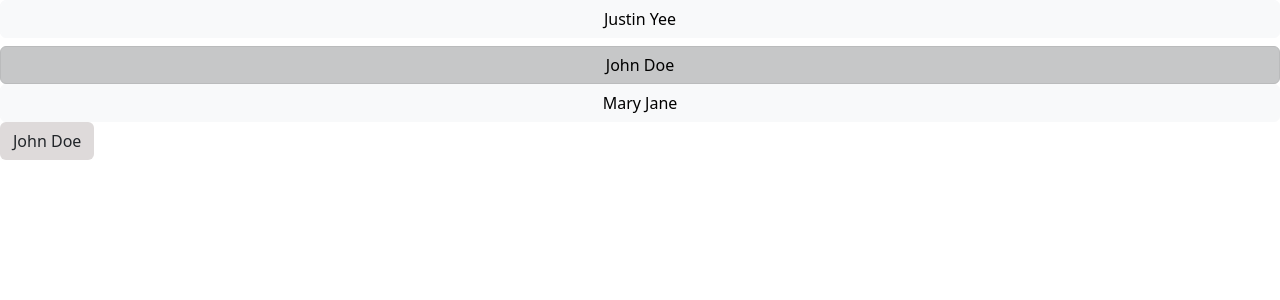
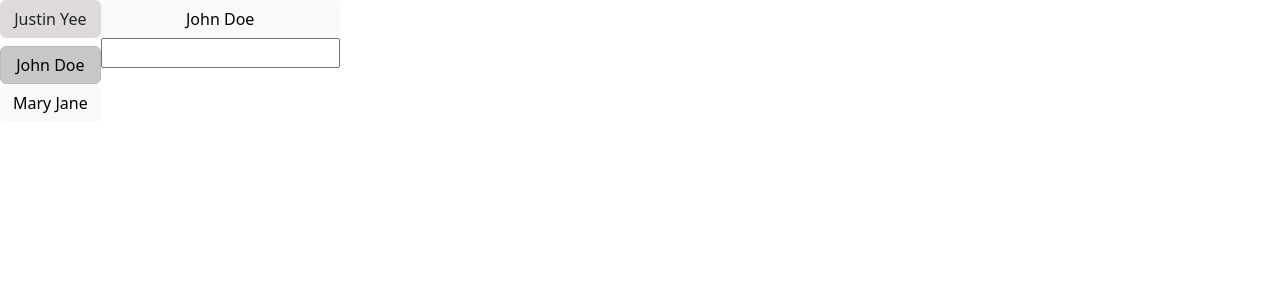
Before and after one commit to Abhay189/Letter, a React (Vite) app in the folder frontend/: page / in a window 1280 px wide. Shown: the top 300 px of the page. Built offline with nearby package versions, Linux system fonts and the light colour scheme.

Commit message:
Added flexbox styling to ChatScreen
Added reusable Row and Col components

```diff
--- /dev/null
+++ b/frontend/src/components/ChatHistory.tsx
@@ -0,0 +1,5 @@
+function ChatHistory() {
+
+}
+
+export default ChatHistory;
--- a/frontend/src/components/ChatsScreen.tsx
+++ b/frontend/src/components/ChatsScreen.tsx
@@ -10,6 +10,8 @@ import * as personal_profile_details from '../api/requests/personalProfileDetail
 import ChatsList from '../components/ChatsList';
 import ProfilePreviewPanel from '../components/ProfilePreviewPanel';
 import CurrentChatHeader from './CurrentChatHeader';
+import Row from './Row';
+import Column from './Column';
 
 function ChatsScreen() {
     const [[contactDetailsOfAllContacts, contactDetailsById], _] = useState(contact_details.getContactDetailsOfAllContacts());
@@ -17,12 +19,18 @@ function ChatsScreen() {
     const [selectedChatContactId, setSelectedChatContactId] = useState(0);
     const [personalProfileDetails, setPersonalProfileDetails] = useState(personal_profile_details.getPersonalProfileDetails());
 
-    return <Fragment key={8}>
-        <div id="chatsAndProfileCol" className="d-grid gap-2">
-            <ProfilePreviewPanel personalProfileDetails={personalProfileDetails}/>
-            <ChatsList contactDetailsOfOpenChats={contactDetailsOfOpenChats} selectedIndex={selectedChatContactId} setSelectedIndex={setSelectedChatContactId}/>
-        </div>
-        <CurrentChatHeader contactDetailsById={contactDetailsById} selectedChatContactId={selectedChatContactId}/>
+    return <Fragment>
+        <Row id="chatScreenRow" className="" style={{}}>
+            <Column id="chatsAndProfileCol" className="d-grid gap-2" style={{}}>
+                <ProfilePreviewPanel personalProfileDetails={personalProfileDetails}/>
+                <ChatsList contactDetailsOfOpenChats={contactDetailsOfOpenChats} selectedIndex={selectedChatContactId} setSelectedIndex={setSelectedChatContactId}/>
+            </Column>
+            <Column id="chatHistoryCol" className="" style={{}}>
+                <CurrentChatHeader contactDetailsById={contactDetailsById} selectedChatContactId={selectedChatContactId}/>
+
+                <input type="text"/>
+            </Column>
+        </Row>
     </Fragment>
 
   }
--- /dev/null
+++ b/frontend/src/components/Column.tsx
@@ -0,0 +1,20 @@
+import React, { ReactNode } from 'react';
+
+interface Props {
+    children: ReactNode;
+    id: string;
+    className: string;
+    style: React.CSSProperties;
+}
+
+export default ({children, id, className, style}: Props) => {
+  return (
+    <div
+        id={id}
+        className={className}
+        style={{ ...style, display: 'flex', flexDirection: 'column' }}
+    >
+        {children}
+    </div>
+  )
+}
--- a/frontend/src/components/CurrentChatHeader.tsx
+++ b/frontend/src/components/CurrentChatHeader.tsx
@@ -8,7 +8,7 @@ interface Props {
 function CurrentChatHeader({ contactDetailsById, selectedChatContactId }: Props) {
     return <button
         type="button"
-        className="btn btn-profile-prev">
+        className="btn btn-light">
 
             {contactDetailsById[selectedChatContactId].name}
     </button>
--- a/frontend/src/components/ProfilePreviewPanel.tsx
+++ b/frontend/src/components/ProfilePreviewPanel.tsx
@@ -7,7 +7,7 @@ interface Props {
 function ProfilePreviewPanel({personalProfileDetails}: Props) {
     return <button
         type="button"
-        className="btn btn-light">
+        className="btn btn-profile-prev">
             {personalProfileDetails.firstName + " " + personalProfileDetails.lastName}
     </button>
 }
--- /dev/null
+++ b/frontend/src/components/Row.tsx
@@ -0,0 +1,20 @@
+import React, { ReactNode } from 'react';
+
+interface Props {
+    children: ReactNode;
+    id: string;
+    className: string;
+    style: React.CSSProperties;
+}
+
+export default ({children, id, className, style}: Props) => {
+  return (
+    <div
+        id={id}
+        className={className}
+        style={{ ...style, display: 'flex', flexDirection: 'row' }}
+    >
+        {children}
+    </div>
+  )
+}
```
Also changed, not shown: frontend/src/components/PersonalProfileScreen.tsx (added, +20 -0 lines), frontend/src/components/LoginScreen.tsx (added).
